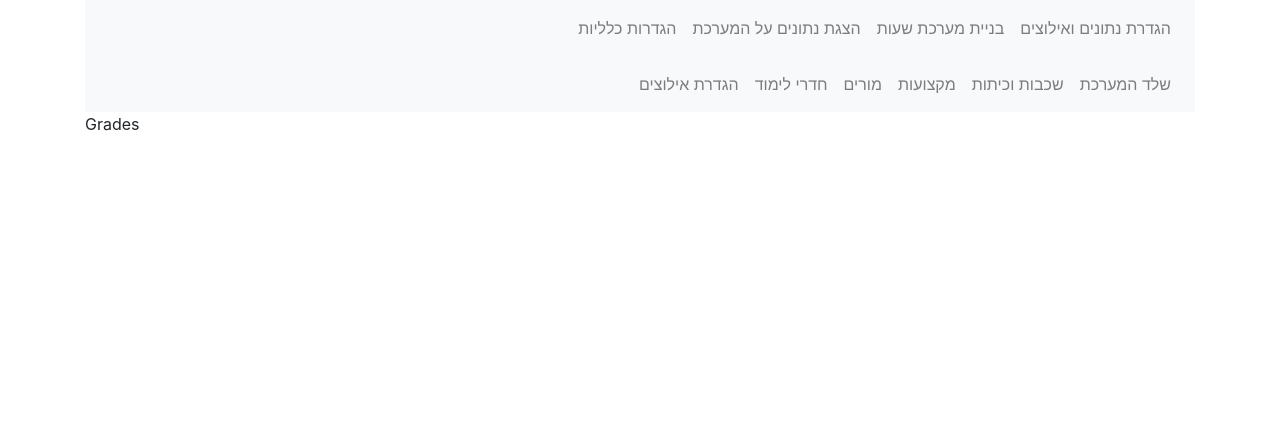
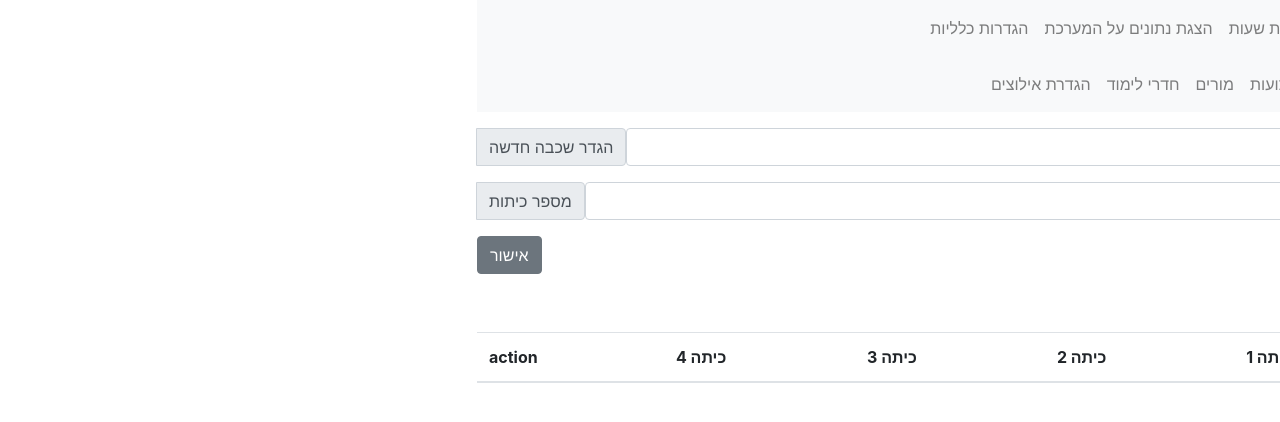
Before and after one commit to ranSharon/timetable-platform-for-hanisui-high-school, a React (Create React App) app in the folder project/client/: page /data/grades in a window 1280 px wide. Shown: the top 422 px of the page. Built offline with nearby package versions, Linux system fonts and the light colour scheme.

Commit message:
grades page in progress and starting working on server side

```diff
--- a/project/client/public/index.html
+++ b/project/client/public/index.html
@@ -1,5 +1,5 @@
 <!DOCTYPE html>
-<html lang="en">
+<html dir="rtl" lang="ar">
   <head>
     <meta charset="utf-8" />
     <link rel="shortcut icon" href="%PUBLIC_URL%/favicon.ico" />
--- a/project/client/src/App.js
+++ b/project/client/src/App.js
@@ -14,7 +14,7 @@ class App extends Component {
         <div className="container">
           <nav className="navbar navbar-expand-lg navbar-light bg-light">
             <div className="collpase navbar-collapse">
-              <ul className="d-flex flex-row-reverse navbar-nav ml-auto">
+              <ul className="navbar-nav ml-auto">
                 <li className="navbar-item">
                   <Link to="/data" className="nav-link">הגדרת נתונים ואילוצים</Link>
                 </li>
--- /dev/null
+++ b/project/client/src/components/gradeTableRow.js
@@ -0,0 +1,32 @@
+import React from 'react';
+
+const weekTableRow = (props) => {
+    let row = [];
+    let numOfClasses = parseInt(props.numOfClasses);
+    console.log(parseInt(props.numOfClasses));
+    for (let i = 1; i <= numOfClasses; i++) {
+        row = [...row, <td key={i}>{props.grade + i}</td>];
+        console.log(row);
+    }
+
+    if (numOfClasses < 4) {
+        for (let i = numOfClasses + 1; i <= 4; i++) {
+            row = [...row, <td key={i}></td>];
+            console.log(row);
+        }
+    }
+
+    return (
+        <tr>
+            <td>{props.grade}</td>
+            {row}
+            <td>
+                <a href="#">ערוך</a>
+                <div style={{display :"inline"}}> </div>
+                <a href="#">מחק</a>
+            </td>
+        </tr>
+    );
+};
+
+export default weekTableRow;
--- a/project/client/src/components/weekTableRow.js
+++ b/project/client/src/components/weekTableRow.js
@@ -6,7 +6,9 @@ const weekTableRow = (props) => (
         <td >{props.startTime}</td>
         <td >{props.hours}</td>
         <td>
-            edit
+            <a href="#">ערוך</a>
+            <div style={{display: "inline"}}>  </div>
+            <a href="#">מחק</a>
         </td>
     </tr>
 );
--- a/project/client/src/containers/data.js
+++ b/project/client/src/containers/data.js
@@ -15,7 +15,7 @@ class Data extends Component {
             <Router>
                 <nav className="navbar navbar-expand-lg navbar-light bg-light">
                     <div className="collpase navbar-collapse">
-                        <ul className="d-flex flex-row-reverse navbar-nav ml-auto">
+                        <ul className="navbar-nav ml-auto">
                             <li className="navbar-item">
                                 <Link to="/data/structure" className="nav-link">שלד המערכת</Link>
                             </li>
--- a/project/client/src/containers/dataContainers/grades.js
+++ b/project/client/src/containers/dataContainers/grades.js
@@ -1,8 +1,71 @@
 import React, { Component } from 'react';
+import GradesTable from '../dataContainers/grades/gradeTable'
+import axios from 'axios';
 
 class Grades extends Component {
+    state = {
+        grade: '',
+        numOfClasses: 0,
+        grades: []
+    };
+
+    onChangeGeade(e) {
+        console.log(e.target.value);
+        this.setState({ grade: e.target.value });
+    }
+
+    onChangeNumOfClasses(e) {
+        console.log(e.target.value);
+        this.setState({ numOfClasses: e.target.value });
+    }
+
+    setGrades() {
+        console.log(this.state.grades);
+
+        const newGrade = {
+            grade: this.state.grade,
+            numOfClasses: this.state.numOfClasses
+        };
+
+        axios.post('http://localhost:4000/todos/add', newGrade)
+            .then(res => console.log(res.data));
+
+        this.setState({ grades: [...this.state.grades, { grade: this.state.grade, numOfClasses: this.state.numOfClasses }] });
+    }
+
     render() {
-        return <div>Grades</div>
+        return (
+            <div>
+                <div className="input-group mt-3 mb-3">
+                    <select className="custom-select" id="inputGroupSelect02" onChange={(e) => this.onChangeGeade(e)}>
+                        <option >...שכבה</option>
+                        <option value="ז">ז'</option>
+                        <option value="ח">'ח</option>
+                        <option value="ט">'ט</option>
+                        <option value="י">'י</option>
+                        <option value="יא">י"א</option>
+                        <option value="יב">י"ב</option>
+                    </select>
+                    <div className="input-group-append">
+                        <label className="input-group-text" htmlFor="inputGroupSelect02">הגדר שכבה חדשה</label>
+                    </div>
+                </div>
+                <div className="input-group mt-3 mb-3">
+                <select className="custom-select" id="inputGroupSelect02" onChange={(e) => this.onChangeNumOfClasses(e)}>
+                        <option >...מספר כיתות</option>
+                        <option value="1">1</option>
+                        <option value="2">2</option>
+                        <option value="3">3</option>
+                        <option value="4">4</option>
+                    </select>
+                    <div className="input-group-append">
+                        <label className="input-group-text" htmlFor="inputGroupSelect02">מספר כיתות</label>
+                    </div>
+                </div>
+                <button type="button" className="btn btn-secondary" onClick={() => this.setGrades()}>אישור</button>
+                <GradesTable grades={this.state.grades}></GradesTable>
+            </div>
+        );
     }
 }
 
--- /dev/null
+++ b/project/client/src/containers/dataContainers/grades/gradeTable.js
@@ -0,0 +1,36 @@
+import React, { Component } from 'react';
+import GradeTableRow from '../../../components/gradeTableRow';
+
+
+class GradeTable extends Component {
+    render() {
+        return (
+            <div>
+                <h3 className="mt-3 float-right">שכבות קיימות</h3>
+                <table className="table table-striped" style={{ marginTop: 20 }} >
+                    <thead>
+                        <tr>
+                            <th >שכבה</th>
+                            <th >כיתה 1</th>
+                            <th >כיתה 2</th>
+                            <th >כיתה 3</th>
+                            <th >כיתה 4</th>
+                            <th >action</th>
+                        </tr>
+                    </thead>
+                    <tbody>
+                        {this.props.grades.map((grade, index) =>
+                            <GradeTableRow
+                                key={index}
+                                grade={grade.grade}
+                                numOfClasses={grade.numOfClasses}>
+                            </GradeTableRow>
+                        )}
+                    </tbody>
+                </table>
+            </div>
+        );
+    }
+};
+
+export default GradeTable;
--- a/project/client/src/containers/dataContainers/tableStructure/weekTable.js
+++ b/project/client/src/containers/dataContainers/tableStructure/weekTable.js
@@ -5,7 +5,7 @@ class WeekTable extends Component {
     render() {
         return (
             <div>
-                <h3 className="mt-3">ימי לימוד</h3>
+                <h3 className="mt-3 float-right">ימי לימוד</h3>
                 <table className="table table-striped " style={{ marginTop: 20 }} >
                     <thead>
                         <tr >
--- a/project/client/src/containers/dataContainers/timetableStructure.js
+++ b/project/client/src/containers/dataContainers/timetableStructure.js
@@ -38,12 +38,12 @@ class TimetableStructure extends Component {
                 <div className="input-group mt-3 mb-3">
                     <select className="custom-select" id="inputGroupSelect02" onChange={(e) => this.onChangeDay(e)}>
                         <option >...יום</option>
-                        <option value="sunday">ראשון</option>
-                        <option value="monday">שני</option>
-                        <option value="tuesday">שלישי</option>
-                        <option value="tuesday">רביעי</option>
-                        <option value="tuesday">חמישי</option>
-                        <option value="tuesday">שישי</option>
+                        <option value="ראשון">ראשון</option>
+                        <option value="שני">שני</option>
+                        <option value="שלישי">שלישי</option>
+                        <option value="רביעי">רביעי</option>
+                        <option value="חמישי">חמישי</option>
+                        <option value="שישי">שישי</option>
                     </select>
                     <div className="input-group-append">
                         <label className="input-group-text" htmlFor="inputGroupSelect02">בחר יום בשבוע</label>
```
Also changed, not shown: 2 other files (tests, documents, lock files or other folders).
